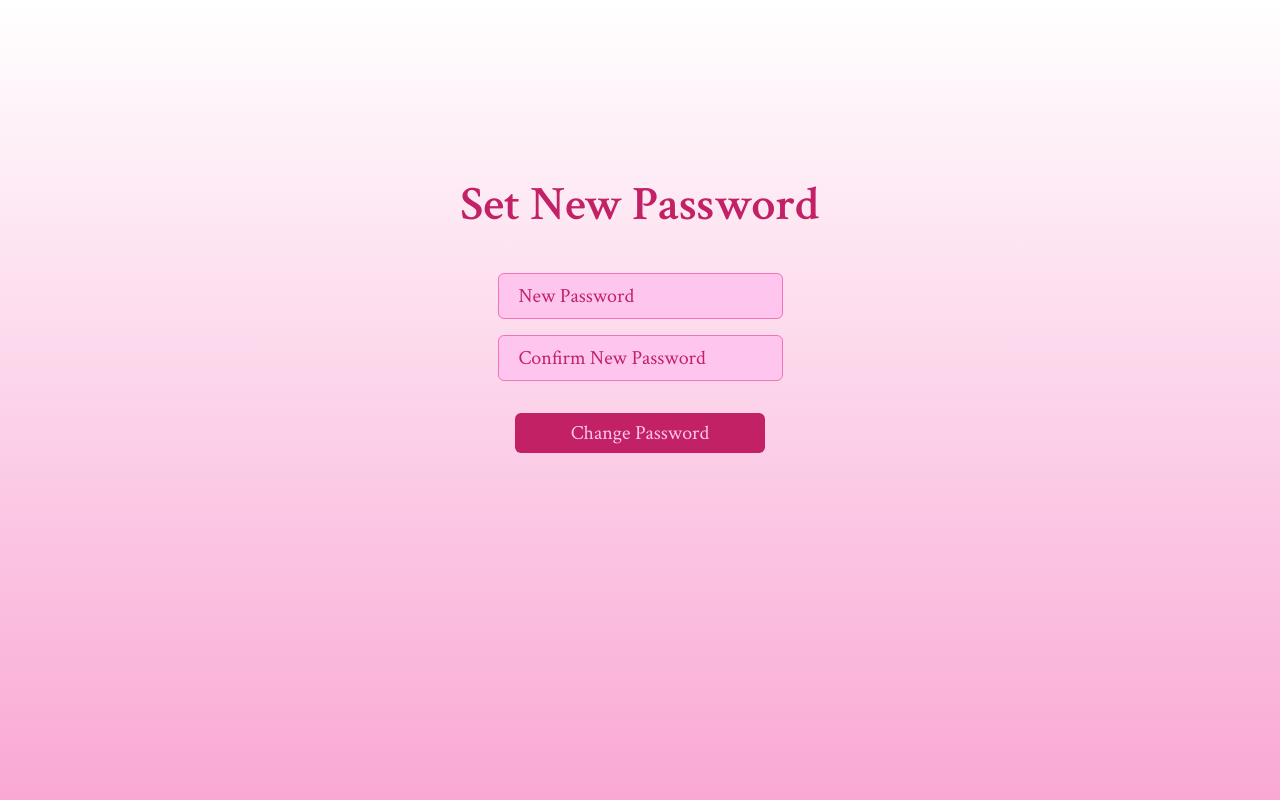
After one commit to D3adeYe69/PBL, a Django app: page /reset/1/1/ in a window 1280 px wide. The commit adds this page. Run offline with Django 5.2, Linux system fonts and the light colour scheme; some libraries are stand-ins or nearby versions.

Commit message:
Created the functionality of password reset

```diff
--- a/habits/habits/templates/index.html
+++ b/habits/habits/templates/index.html
@@ -71,7 +71,7 @@
         </div>
         <div class="forgot-password text-[#c22165] text-lg mt-0">
           Forgot your password?
-          <a href="{% url 'reset_pass' %}" class="underline font-bold">Reset it</a>
+          <a href="{% url 'reset_password' %}" class="underline font-bold">Reset it</a>
         </div>
       </div>
     </div>
--- /dev/null
+++ b/habits/habits/templates/password_reset_form.html
@@ -0,0 +1,47 @@
+{% extends "base.html" %}
+{% block content %}
+  <div class="screen bg-gradient-to-t from-pink-300 to-white min-h-screen">
+    <div class="flex flex-col items-center justify-center h-screen pb-[13%] gap-7">
+      <div class="title text-[#c22165] text-5xl mb-4 font-bold text-center">
+        Set New Password
+      </div>
+
+      <form method="POST" class="inputs flex flex-col items-center justify-center gap-4 w-full max-w-md">
+        {% csrf_token %}
+
+        <!-- New Password Input -->
+        <div class="input">
+          <input
+            type="password"
+            name="new_password1"
+            placeholder="New Password"
+            class="bg-[#fec6ee] text-[#c22165] text-xl focus:outline-none focus:border-pink-600 focus:placeholder-transparent placeholder-[#c22165] px-5 py-2 rounded-md border border-pink-400"
+            required
+          />
+        </div>
+
+        <!-- Confirm Password Input -->
+        <div class="input">
+          <input
+            type="password"
+            name="new_password2"
+            placeholder="Confirm New Password"
+            class="bg-[#fec6ee] text-[#c22165] text-xl focus:outline-none focus:border-pink-600 focus:placeholder-transparent placeholder-[#c22165] px-5 py-2 rounded-md border border-pink-400"
+            required
+          />
+        </div>
+
+        {% if form.errors %}
+          <div class="text-red-500 text-sm mt-2">
+            {{ form.errors }}
+          </div>
+        {% endif %}
+
+        <!-- Submit Button -->
+        <div class="button bg-[#c22165] mt-4 inline-flex text-xl justify-center items-center px-14 py-1.5 rounded-md cursor-pointer">
+          <input type="submit" value="Change Password" class="text-[#fec6ee]">
+        </div>
+      </form>
+    </div>
+  </div>
+{% endblock %}
--- /dev/null
+++ b/habits/habits/templates/password_reset_subject.txt
@@ -0,0 +1 @@
+Password Reset for Your Account
--- a/habits/habits/urls.py
+++ b/habits/habits/urls.py
@@ -20,15 +20,22 @@ from . import views
 from django.conf import settings
 from django.conf.urls.static import static
 from .views import assign_steps_to_habit
+from django.contrib.auth import views as auth_views
+from .views import (
+    ResetPasswordView,
+    ResetPasswordConfirmView,
+    password_reset_sent,
+    password_reset_complete
+)
+
 
 urlpatterns = [
     path('admin/', admin.site.urls),
     path('', views.index, name = 'log-in'),
     path('sign-up', views.sign_up, name = 'sign-up'),
-    path('reset_pass', views.reset_pass, name = 'reset_pass'),
     path('habits', views.habits, name = 'habits'),
-     path('habit/<int:id>/', views.habit, name='habit'),
-     path('habit/<int:id>/info', views.habit_info, name='habit_info'),
+    path('habit/<int:id>/', views.habit, name='habit'),
+    path('habit/<int:id>/info', views.habit_info, name='habit_info'),
     path('assign-steps/', assign_steps_to_habit, name='assign_steps'),
     path('settings', views.settings, name="settings"),
     path('problem', views.problem, name="problem"),
@@ -42,8 +49,10 @@ urlpatterns = [
     # path('report/problem', views.report_problem, name='report_problem'),
     path('api/delete-account', views.delete_account, name='delete_account'),
 
-
-
+   path('reset_password/', ResetPasswordView.as_view(), name='reset_password'),
+    path('password_reset_sent/', password_reset_sent, name='password_reset_sent'),
+    path('reset/<str:uidb64>/<str:token>/', ResetPasswordConfirmView.as_view(), name='password_reset_confirm'),
+    path('password_reset_complete/', password_reset_complete, name='password_reset_complete'),
 ]
 
 if settings.DEBUG:
--- a/habits/habits/views.py
+++ b/habits/habits/views.py
@@ -53,10 +53,7 @@ def habits(request):
     habits = Habit.objects.all().values()
     return render(request, 'habits.html', {'habits': habits})
 
-########################################################################################################################################################################
-#needs changes
-def reset_pass(request):
-    return render(request, 'reset_pass.html')
+
 
 def habit(request, id):
     user_id = request.session.get('user_id')
@@ -255,3 +252,108 @@ def habit_info(request, id):
         "total_steps": total_steps,
         "habit": habit  # Ensure habit object is passed here
     })
+
+from django.shortcuts import render, redirect
+from django.core.mail import send_mail
+from django.template.loader import render_to_string
+from django.utils.http import urlsafe_base64_encode, urlsafe_base64_decode
+from django.utils.encoding import force_bytes, force_str
+from django.contrib.sites.shortcuts import get_current_site
+from .models import User
+from .tokens import password_reset_token
+from django.views import View
+
+class ResetPasswordView(View):
+    def get(self, request):
+        return render(request, 'reset_password.html')
+
+    def post(self, request):
+        email = request.POST.get('email')
+        if not email:
+            return render(request, 'reset_pass.html', {'error': 'Please provide an email'})
+
+        user = User.objects.filter(email=email).first()
+        if user:
+            current_site = get_current_site(request)
+            subject = 'Password Reset Request'
+
+            # Create reset token
+            uid = urlsafe_base64_encode(force_bytes(user.user_id))
+            token = password_reset_token.make_token(user)
+
+            # Create email content
+            email_context = {
+                'user': user,
+                'domain': current_site.domain,
+                'uid': uid,
+                'token': token,
+                'protocol': 'https' if request.is_secure() else 'http'
+            }
+
+            email_body = render_to_string('password_reset_email.html', email_context)
+
+            # Send email
+            try:
+                send_mail(
+                    subject,
+                    email_body,
+                    'killer1x4@gmail.com',
+                    [user.email],
+                    fail_silently=False,
+                )
+                print(f"Password reset email sent to {email}")
+                return redirect('password_reset_sent')
+            except Exception as e:
+                print(f"Error sending email: {str(e)}")
+                return render(request, 'reset_pass.html', {'error': 'Error sending email'})
+
+        return redirect('password_reset_sent')  # Redirect even if email not found for security
+
+class ResetPasswordConfirmView(View):
+    def get(self, request, uidb64, token):
+        try:
+            user_id = force_str(urlsafe_base64_decode(uidb64))
+            user = User.objects.get(user_id=user_id)
+
+            if password_reset_token.check_token(user, token):
+                return render(request, 'password_reset_form.html', {
+                    'uidb64': uidb64,
+                    'token': token
+                })
+            else:
+                return render(request, 'password_reset_form.html', {'error': 'Invalid token'})
+
+        except (TypeError, ValueError, OverflowError, User.DoesNotExist):
+            return render(request, 'password_reset_form.html', {'error': 'Invalid reset link'})
+
+    def post(self, request, uidb64, token):
+        try:
+            user_id = force_str(urlsafe_base64_decode(uidb64))
+            user = User.objects.get(user_id=user_id)
+
+            if password_reset_token.check_token(user, token):
+                password = request.POST.get('new_password1')
+                confirm_password = request.POST.get('new_password2')
+
+                if password == confirm_password:
+                    from django.contrib.auth.hashers import make_password
+                    user.password = make_password(password)
+                    user.save()
+                    return redirect('password_reset_complete')
+                else:
+                    return render(request, 'password_reset_form.html', {
+                        'error': 'Passwords do not match',
+                        'uidb64': uidb64,
+                        'token': token
+                    })
+
+            return render(request, 'password_reset_form.html', {'error': 'Invalid token'})
+
+        except (TypeError, ValueError, OverflowError, User.DoesNotExist):
+            return render(request, 'password_reset_form.html', {'error': 'Invalid reset link'})
+
+def password_reset_sent(request):
+    return render(request, 'password_reset_sent.html')
+
+def password_reset_complete(request):
+    return render(request, 'password_reset_done.html')
```
Also changed, not shown: habits/habits/settings.py (+16 -0 lines), habits/habits/templates/password_reset_done.html (added, +16 -0 lines), habits/habits/templates/password_reset_email.html (added, +15 -0 lines), habits/habits/templates/password_reset_sent.html (added, +17 -0 lines), habits/habits/templates/reset_password.html (added, +42 -0 lines), habits/habits/tokens.py (added, +7 -0 lines).
